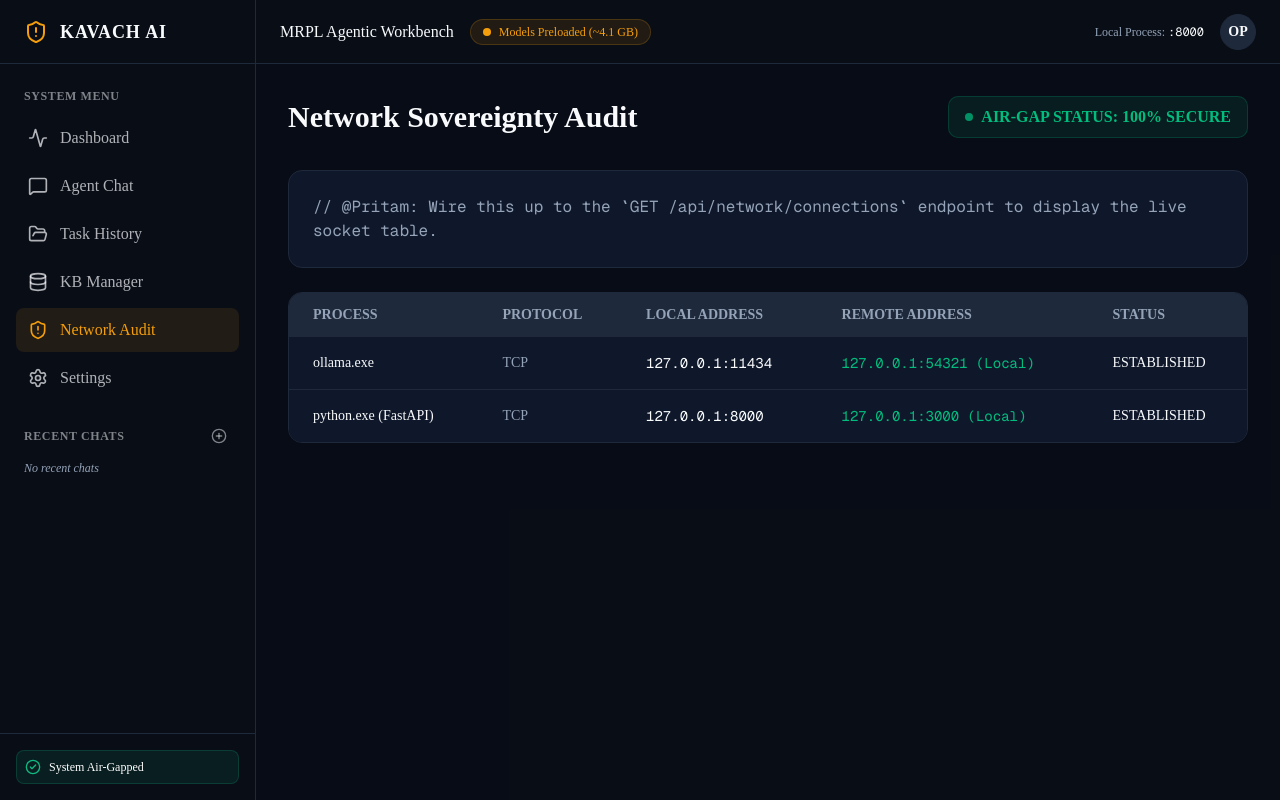
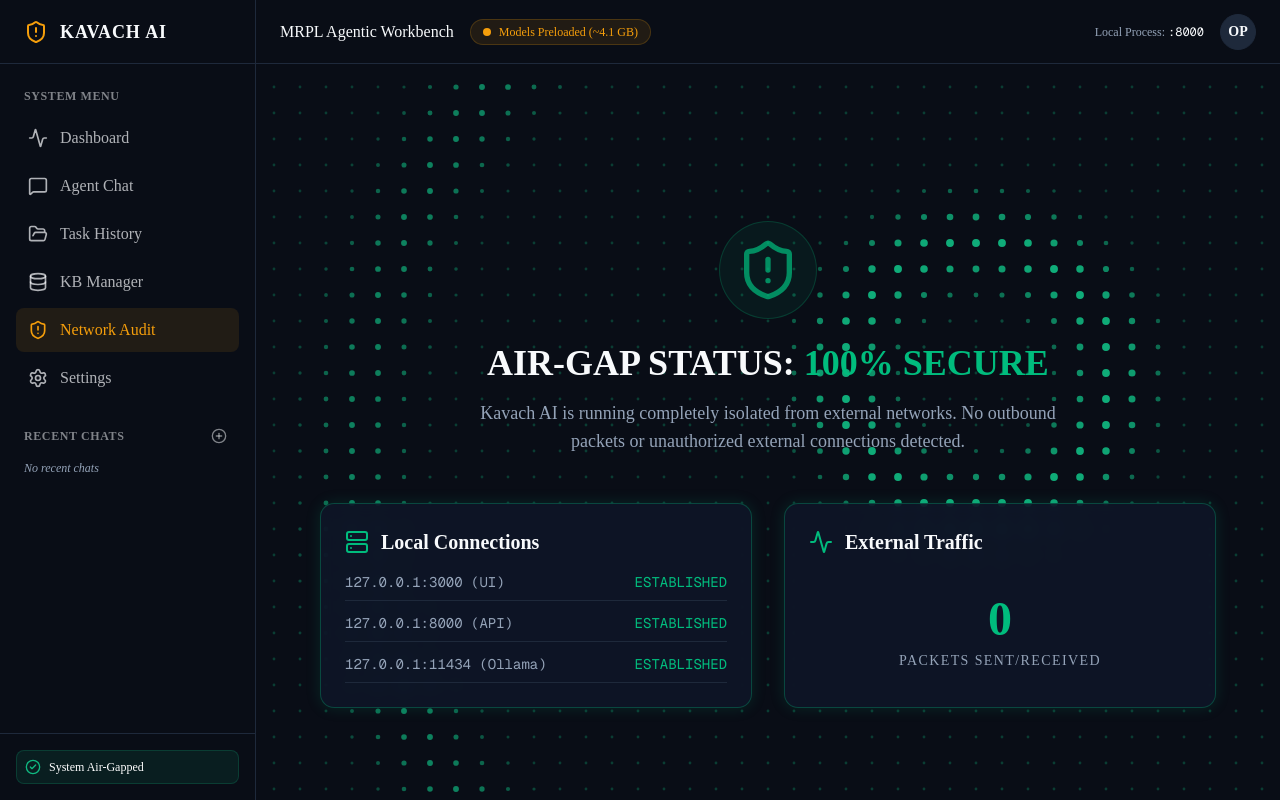
Before and after one commit to dotdevlyyy/Kavach-AI, a Next.js app in the folder frontend/: page /network in a window 1280 px wide. Built offline with nearby package versions, Linux system fonts and the light colour scheme.

Commit message:
feat(ui): add SonarGrid background to Network Audit page

```diff
--- a/frontend/app/network/page.tsx
+++ b/frontend/app/network/page.tsx
@@ -1,50 +1,61 @@
-export default function NetworkAuditPage() {
+"use client";
+
+import { ShieldAlert, Server, Activity } from "lucide-react";
+import { SonarGrid } from "@/components/ui/sonar-grid";
+
+export default function NetworkMonitorPage() {
   return (
-    <div className="p-8">
-      <div className="flex items-center justify-between mb-8">
-        <h1 className="text-3xl font-bold text-foreground">Network Sovereignty Audit</h1>
-        <div className="px-4 py-2 bg-emerald-500/10 border border-emerald-500/20 text-emerald-500 rounded-lg font-bold flex items-center gap-2">
-          <div className="w-2 h-2 rounded-full bg-emerald-500 animate-pulse" />
-          AIR-GAP STATUS: 100% SECURE
+    <SonarGrid
+      color="#10b981" // emerald-500
+      pingEvery={2.4}
+      speed={200}
+      amplitude={2}
+      className="min-h-screen bg-background"
+    >
+      <div className="p-8 relative z-10 w-full h-full flex flex-col items-center justify-center min-h-[80vh] text-center">
+        <div className="mb-6 p-4 rounded-full bg-emerald-500/10 border border-emerald-500/30 animate-pulse">
+          <ShieldAlert className="w-16 h-16 text-emerald-500" />
+        </div>
+
+        <h1 className="text-4xl font-bold text-foreground mb-4">AIR-GAP STATUS: <span className="text-emerald-500">100% SECURE</span></h1>
+        <p className="text-muted-foreground text-lg max-w-xl mx-auto mb-12">
+          Kavach AI is running completely isolated from external networks. No outbound packets or unauthorized external connections detected.
+        </p>
+
+        <div className="grid grid-cols-1 md:grid-cols-2 gap-8 w-full max-w-4xl text-left">
+          <div className="p-6 bg-card/80 backdrop-blur-sm border border-emerald-500/30 rounded-xl shadow-[0_0_15px_rgba(16,185,129,0.15)]">
+            <div className="flex items-center gap-3 mb-4">
+              <Server className="w-6 h-6 text-emerald-500" />
+              <h2 className="text-xl font-semibold text-foreground">Local Connections</h2>
+            </div>
+            <div className="space-y-3 font-mono text-sm">
+              <div className="flex justify-between border-b border-border pb-2">
+                <span className="text-muted-foreground">127.0.0.1:3000 (UI)</span>
+                <span className="text-emerald-500">ESTABLISHED</span>
+              </div>
+              <div className="flex justify-between border-b border-border pb-2">
+                <span className="text-muted-foreground">127.0.0.1:8000 (API)</span>
+                <span className="text-emerald-500">ESTABLISHED</span>
+              </div>
+              <div className="flex justify-between border-b border-border pb-2">
+                <span className="text-muted-foreground">127.0.0.1:11434 (Ollama)</span>
+                <span className="text-emerald-500">ESTABLISHED</span>
+              </div>
+            </div>
+          </div>
+
+          <div className="p-6 bg-card/80 backdrop-blur-sm border border-emerald-500/30 rounded-xl shadow-[0_0_15px_rgba(16,185,129,0.15)]">
+            <div className="flex items-center gap-3 mb-4">
+              <Activity className="w-6 h-6 text-emerald-500" />
+              <h2 className="text-xl font-semibold text-foreground">External Traffic</h2>
+            </div>
+            <div className="flex flex-col items-center justify-center h-full pb-8">
+              <span className="text-5xl font-black text-emerald-500 mb-2">0</span>
+              <span className="text-muted-foreground font-medium uppercase tracking-widest text-sm">Packets Sent/Received</span>
+            </div>
+          </div>
         </div>
       </div>
-
-      <div className="p-6 bg-card border border-border rounded-xl mb-6">
-        <p className="text-muted-foreground font-mono">
-          // @Pritam: Wire this up to the `GET /api/network/connections` endpoint to display the live socket table.
-        </p>
-      </div>
-
-      <div className="overflow-hidden rounded-xl border border-border">
-        <table className="w-full text-sm text-left">
-          <thead className="bg-sidebar-accent text-muted-foreground uppercase">
-            <tr>
-              <th className="px-6 py-3">Process</th>
-              <th className="px-6 py-3">Protocol</th>
-              <th className="px-6 py-3">Local Address</th>
-              <th className="px-6 py-3">Remote Address</th>
-              <th className="px-6 py-3">Status</th>
-            </tr>
-          </thead>
-          <tbody className="bg-card divide-y divide-border text-foreground">
-            {/* Mock Data */}
-            <tr className="hover:bg-sidebar-accent/50">
-              <td className="px-6 py-4 font-medium">ollama.exe</td>
-              <td className="px-6 py-4 text-muted-foreground">TCP</td>
-              <td className="px-6 py-4 font-mono">127.0.0.1:11434</td>
-              <td className="px-6 py-4 font-mono text-emerald-500">127.0.0.1:54321 (Local)</td>
-              <td className="px-6 py-4">ESTABLISHED</td>
-            </tr>
-            <tr className="hover:bg-sidebar-accent/50">
-              <td className="px-6 py-4 font-medium">python.exe (FastAPI)</td>
-              <td className="px-6 py-4 text-muted-foreground">TCP</td>
-              <td className="px-6 py-4 font-mono">127.0.0.1:8000</td>
-              <td className="px-6 py-4 font-mono text-emerald-500">127.0.0.1:3000 (Local)</td>
-              <td className="px-6 py-4">ESTABLISHED</td>
-            </tr>
-          </tbody>
-        </table>
-      </div>
-    </div>
+    </SonarGrid>
   );
 }
--- /dev/null
+++ b/frontend/components/ui/sonar-grid.tsx
@@ -0,0 +1,261 @@
+"use client"
+
+import * as React from "react"
+import { cn } from "@/lib/utils"
+
+export interface SonarGridProps extends React.ComponentProps<"div"> {
+  spacing?: number
+  dotRadius?: number
+  baseOpacity?: number
+  color?: string
+  pingEvery?: number
+  speed?: number
+  ringWidth?: number
+  amplitude?: number
+  interactive?: boolean
+  maxRings?: number
+  seedPing?: boolean
+  pingArea?: [number, number, number, number]
+}
+
+interface Ring {
+  x: number
+  y: number
+  born: number
+}
+
+const MAX_DPR = 2
+const TAU = Math.PI * 2
+
+export function SonarGrid({
+  spacing = 26,
+  dotRadius = 1.4,
+  baseOpacity = 0.28,
+  color,
+  pingEvery = 2.4,
+  speed = 260,
+  ringWidth = 90,
+  amplitude = 2.2,
+  interactive = true,
+  maxRings = 6,
+  seedPing = true,
+  pingArea = [0.15, 0.2, 0.85, 0.8],
+  className,
+  children,
+  ...rest
+}: SonarGridProps) {
+  const hostRef = React.useRef<HTMLDivElement | null>(null)
+  const canvasRef = React.useRef<HTMLCanvasElement>(null)
+  const ringsRef = React.useRef<Ring[]>([])
+  const refreshRef = React.useRef<() => void>(() => {})
+
+  const opts = React.useRef({ spacing, dotRadius, baseOpacity, pingEvery, speed, ringWidth, amplitude, interactive, maxRings, seedPing, pingArea })
+  opts.current = { spacing, dotRadius, baseOpacity, pingEvery, speed, ringWidth, amplitude, interactive, maxRings, seedPing, pingArea }
+
+  const setHost = React.useCallback(
+    (node: HTMLDivElement | null) => {
+      hostRef.current = node
+    },
+    []
+  )
+
+  React.useEffect(() => {
+    const host = hostRef.current
+    const canvas = canvasRef.current
+    if (!host || !canvas) return
+    const ctx = canvas.getContext("2d")
+    if (!ctx) return
+
+    const reduceMotion = window.matchMedia("(prefers-reduced-motion: reduce)")
+    let width = 0
+    let height = 0
+    let raf = 0
+    let timer = 0
+    let visible = true
+    let seeded = false
+    let stroke = ""
+    let nextPing = performance.now() + opts.current.pingEvery * 1000
+
+    const readColor = () => {
+      stroke = getComputedStyle(canvas).color
+    }
+
+    const addRing = (x: number, y: number, born: number) => {
+      readColor()
+      const rings = ringsRef.current
+      rings.push({ x, y, born })
+      while (rings.length > opts.current.maxRings) rings.shift()
+    }
+
+    const draw = (now: number) => {
+      const o = opts.current
+      const lifetime = (Math.hypot(width, height) + o.ringWidth) / o.speed
+      ringsRef.current = ringsRef.current.filter((r) => (now - r.born) / 1000 < lifetime)
+      const live = ringsRef.current.map((r) => {
+        const age = (now - r.born) / 1000
+        const radius = age * o.speed
+        return { x: r.x, y: r.y, radius, reach: radius + o.ringWidth, fade: 1 - age / lifetime }
+      })
+
+      ctx.clearRect(0, 0, width, height)
+      ctx.fillStyle = stroke
+
+      const cols = Math.ceil(width / o.spacing) + 1
+      const rows = Math.ceil(height / o.spacing) + 1
+      const offsetX = (width - (cols - 1) * o.spacing) / 2
+      const offsetY = (height - (rows - 1) * o.spacing) / 2
+
+      const hot: number[] = []
+      ctx.globalAlpha = o.baseOpacity
+      ctx.beginPath()
+      for (let i = 0; i < cols; i++) {
+        const cx = offsetX + i * o.spacing
+        for (let j = 0; j < rows; j++) {
+          const cy = offsetY + j * o.spacing
+          let energy = 0
+          for (const r of live) {
+            if (Math.abs(cx - r.x) > r.reach || Math.abs(cy - r.y) > r.reach) continue
+            const dist = Math.abs(Math.hypot(cx - r.x, cy - r.y) - r.radius)
+            if (dist >= o.ringWidth) continue
+            const t = 1 - dist / o.ringWidth
+            const k = t * t * (3 - 2 * t) * r.fade
+            if (k > energy) energy = k
+          }
+          if (energy < 0.01) {
+            ctx.moveTo(cx + o.dotRadius, cy)
+            ctx.arc(cx, cy, o.dotRadius, 0, TAU)
+          } else {
+            hot.push(cx, cy, energy)
+          }
+        }
+      }
+      ctx.fill()
+
+      for (let k = 0; k < hot.length; k += 3) {
+        const energy = hot[k + 2] ?? 0
+        ctx.globalAlpha = o.baseOpacity + (1 - o.baseOpacity) * energy
+        ctx.beginPath()
+        ctx.arc(hot[k] ?? 0, hot[k + 1] ?? 0, o.dotRadius * (1 + o.amplitude * energy), 0, TAU)
+        ctx.fill()
+      }
+      ctx.globalAlpha = 1
+    }
+
+    const resize = () => {
+      const rect = host.getBoundingClientRect()
+      width = Math.max(1, Math.round(rect.width))
+      height = Math.max(1, Math.round(rect.height))
+      const dpr = Math.min(window.devicePixelRatio || 1, MAX_DPR)
+      canvas.width = Math.round(width * dpr)
+      canvas.height = Math.round(height * dpr)
+      ctx.setTransform(dpr, 0, 0, dpr, 0, 0)
+      if (!seeded) {
+        seeded = true
+        const [x0, y0, x1, y1] = opts.current.pingArea
+        if (opts.current.seedPing && !reduceMotion.matches)
+          addRing(width * (x0 + (x1 - x0) * 0.68), height * (y0 + (y1 - y0) * 0.34), performance.now() - 500)
+      }
+      draw(performance.now())
+    }
+
+    const scheduleIdle = (delay: number) => {
+      window.clearTimeout(timer)
+      timer = window.setTimeout(() => tick(performance.now()), Math.max(16, delay))
+    }
+
+    const tick = (now: number) => {
+      raf = 0
+      if (!visible || document.hidden) return
+      if (reduceMotion.matches) {
+        ringsRef.current = []
+        draw(now)
+        return
+      }
+      const o = opts.current
+      if (o.pingEvery > 0 && now >= nextPing) {
+        const [x0, y0, x1, y1] = o.pingArea
+        addRing(width * (x0 + Math.random() * (x1 - x0)), height * (y0 + Math.random() * (y1 - y0)), now)
+        nextPing = now + o.pingEvery * 1000
+      }
+      draw(now)
+      if (ringsRef.current.length > 0) raf = requestAnimationFrame(tick)
+      else if (o.pingEvery > 0) scheduleIdle(nextPing - now)
+    }
+
+    const wake = () => {
+      if (!raf) {
+        window.clearTimeout(timer)
+        raf = requestAnimationFrame(tick)
+      }
+    }
+
+    refreshRef.current = () => {
+      readColor()
+      nextPing = Math.min(nextPing, performance.now() + opts.current.pingEvery * 1000)
+      wake()
+    }
+
+    const onDown = (e: PointerEvent) => {
+      if (!opts.current.interactive || reduceMotion.matches) return
+      const rect = host.getBoundingClientRect()
+      addRing(e.clientX - rect.left, e.clientY - rect.top, performance.now())
+      wake()
+    }
+    const onVisibility = () => {
+      if (!document.hidden) wake()
+    }
+
+    const ro = new ResizeObserver(resize)
+    const io = new IntersectionObserver(
+      ([entry]) => {
+        visible = entry?.isIntersecting ?? true
+        if (visible) wake()
+      },
+      { threshold: 0 }
+    )
+    const mo = new MutationObserver(() => refreshRef.current())
+
+    readColor()
+    resize()
+    ro.observe(host)
+    io.observe(host)
+    mo.observe(document.documentElement, { attributes: true, attributeFilter: ["class", "style", "data-theme"] })
+    host.addEventListener("pointerdown", onDown)
+    document.addEventListener("visibilitychange", onVisibility)
+    reduceMotion.addEventListener("change", wake)
+    wake()
+
+    return () => {
+      ro.disconnect()
+      io.disconnect()
+      mo.disconnect()
+      host.removeEventListener("pointerdown", onDown)
+      document.removeEventListener("visibilitychange", onVisibility)
+      reduceMotion.removeEventListener("change", wake)
+      cancelAnimationFrame(raf)
+      window.clearTimeout(timer)
+      refreshRef.current = () => {}
+    }
+  }, [])
+
+  React.useEffect(() => {
+    refreshRef.current()
+  }, [spacing, dotRadius, baseOpacity, color, pingEvery, speed, ringWidth, amplitude, interactive, maxRings, pingArea])
+
+  return (
+    <div
+      ref={setHost}
+      data-slot="sonar-grid"
+      className={cn("relative isolate overflow-hidden w-full h-full", interactive && "cursor-crosshair", className)}
+      {...rest}
+    >
+      <canvas
+        ref={canvasRef}
+        aria-hidden="true"
+        className="text-primary pointer-events-none absolute inset-0 -z-10 w-full h-full"
+        style={color ? { color } : undefined}
+      />
+      {children}
+    </div>
+  )
+}
```
